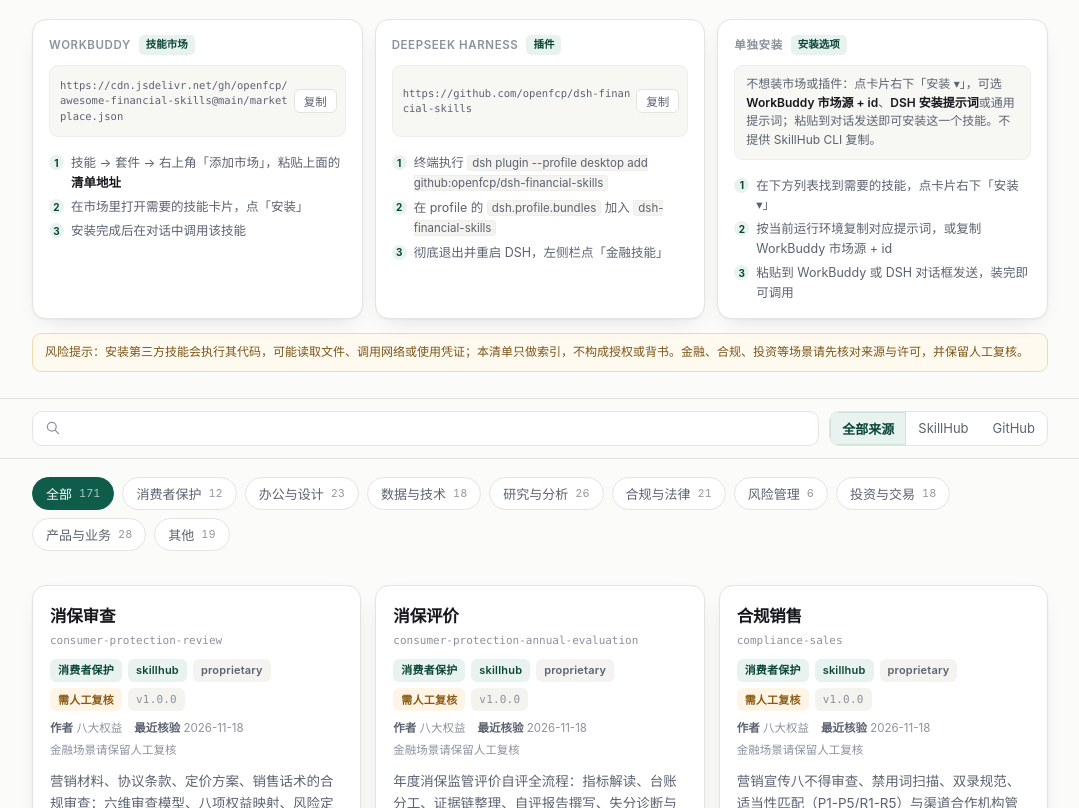
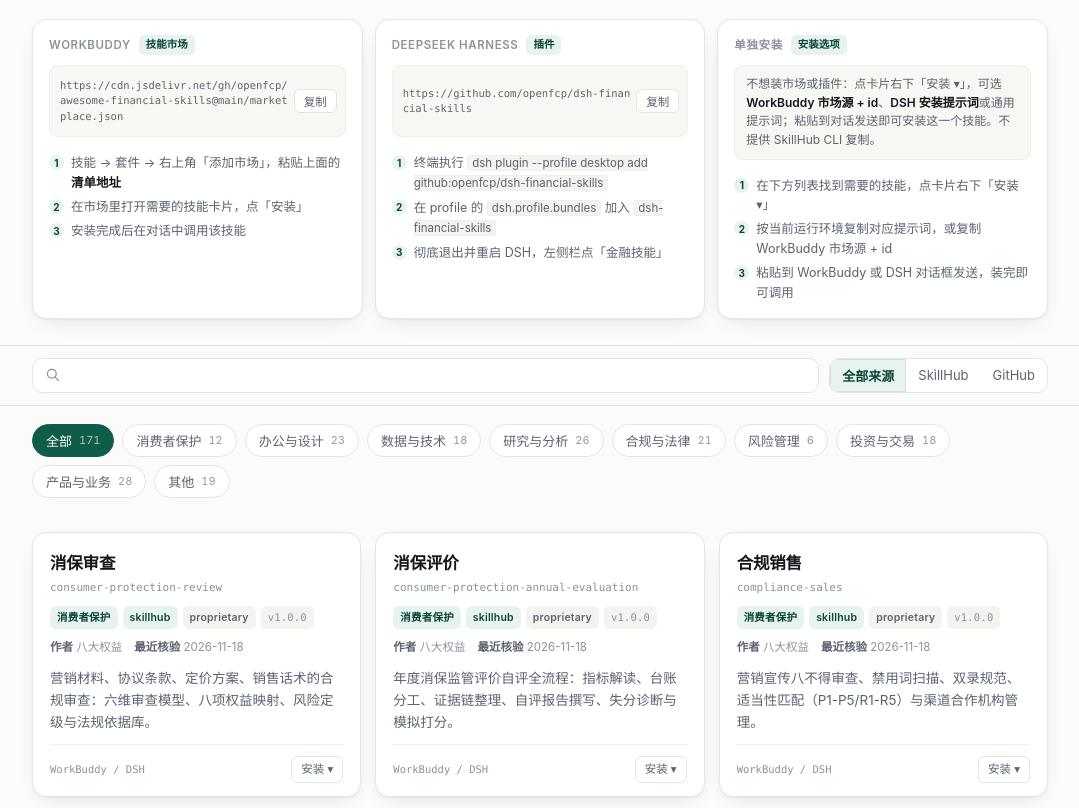
Before and after one commit to openfcp/awesome-financial-skills, a website: page docs/index.html in a window 1280 px wide. Shown: the part 137-945 px from the top of the page, without its empty margins (100-1179 px from the left). Drawn offline with Linux system fonts and the light colour scheme.

Commit message:
fix: 安装菜单点外部收起，精简卡片标签与风险提示

```diff
--- a/docs/index.html
+++ b/docs/index.html
@@ -104,14 +104,14 @@ main{padding:16px 0 56px}
 .card h3{margin:0 0 2px; font-size:16.5px; font-weight:660; letter-spacing:-.2px}
 .card .id{font-family:ui-monospace,SFMono-Regular,Menlo,monospace; font-size:11px; color:var(--ink-3); margin-bottom:9px; word-break:break-all}
 .card p{margin:0 0 11px; color:var(--ink-2); font-size:13.5px; flex:1}
-.badges{display:flex; gap:6px; flex-wrap:wrap; margin-bottom:8px}
-.b{font-size:11px; padding:2.5px 8px; border-radius:6px; font-weight:600; letter-spacing:.2px}
+.badges{display:flex; gap:5px; flex-wrap:nowrap; overflow-x:auto; scrollbar-width:none; margin-bottom:8px; padding-bottom:1px}
+.badges::-webkit-scrollbar{display:none}
+.b{font-size:10.5px; padding:2.5px 7px; border-radius:6px; font-weight:600; letter-spacing:.2px; white-space:nowrap; flex:none}
 .b.cat{background:var(--accent-soft); color:var(--accent-ink)}
 .b.skillhub{background:var(--accent-soft); color:var(--accent-ink)}
 .b.github{background:#eef0f4; color:#3d4553}
 .b.ver{background:#f4f3ef; color:var(--ink-3); font-weight:500; font-family:ui-monospace,Menlo,monospace}
 .b.license{background:#f4f3ef; color:var(--ink-2); font-weight:600}
-.b.review{background:#fff4e5; color:#8a5a13}
 .card .meta{display:flex; flex-wrap:wrap; gap:3px 12px; font-size:11.5px; color:var(--ink-3); margin-bottom:10px}
 .card .meta b{font-weight:600; color:var(--ink-2)}
 .card .foot{border-top:1px solid var(--line-2); padding-top:11px; display:flex; align-items:center; gap:8px; min-width:0}
@@ -128,8 +128,6 @@ main{padding:16px 0 56px}
 .inst .menu button:hover{background:var(--accent-soft); color:var(--accent-ink)}
 .inst .menu b{display:block; font-size:12px; font-weight:600}
 .inst .menu small{display:block; font-size:10.5px; color:var(--ink-3); margin-top:2px}
-.risk{margin-top:14px; padding:9px 12px; border:1px solid #f0d9ae; background:#fffaf0; border-radius:9px;
-  font-size:12px; line-height:1.55; color:#7a5517}
 
 /* ---------- empty ---------- */
 .empty-state{margin-top:34px; text-align:center; color:var(--ink-3); padding:36px 20px; border:1px dashed var(--line); border-radius:var(--radius)}
@@ -213,7 +211,6 @@ footer a{color:var(--ink-2)}
       </div>
     </div>
 
-    <div class="risk" data-zh="风险提示：安装第三方技能会执行其代码，可能读取文件、调用网络或使用凭证；本清单只做索引，不构成授权或背书。金融、合规、投资等场景请先核对来源与许可，并保留人工复核。" data-en="Risk notice: installing a third-party skill runs its code, which may read files, access the network, or use credentials. This index is not an endorsement or a grant of rights. For finance, compliance, and investment use, review the source and license and keep a human in the loop.">风险提示：安装第三方技能会执行其代码，可能读取文件、调用网络或使用凭证；本清单只做索引，不构成授权或背书。金融、合规、投资等场景请先核对来源与许可，并保留人工复核。</div>
   </div>
 </header>
 
@@ -277,13 +274,11 @@ footer a{color:var(--ink-2)}
     zh: {none:"没有匹配的技能", noneHint:"换个关键词，或切回「全部分类」", copied:"已复制",
          install:"安装 ▾", wb:"WorkBuddy · 复制市场源 + id", wbHint:"在市场中找到该 id 后点安装",
          dsh:"DSH · 复制安装提示词", dshHint:"装到 ~/.dsh/skills/<id>", generic:"通用 · 复制安装提示词",
-         genericHint:"WorkBuddy / DSH 二选一", author:"作者", verified:"最近核验", review:"需人工复核",
-         metaReview:"金融场景请保留人工复核"},
+         genericHint:"WorkBuddy / DSH 二选一", author:"作者", verified:"最近核验"},
     en: {none:"No matching skills", noneHint:"Try another keyword or reset the category", copied:"Copied",
          install:"Install ▾", wb:"WorkBuddy · copy market URL + id", wbHint:"find the id in the market and install",
          dsh:"DSH · copy install prompt", dshHint:"install into ~/.dsh/skills/<id>", generic:"Generic · copy install prompt",
-         genericHint:"choose WorkBuddy or DSH", author:"Author", verified:"Verified", review:"Human review",
-         metaReview:"Keep a human in the loop for finance use"}
+         genericHint:"choose WorkBuddy or DSH", author:"Author", verified:"Verified"}
   };
 
   function applyI18n(){
@@ -388,13 +383,11 @@ footer a{color:var(--ink-2)}
           <span class="b cat">${esc(T(catOf(s.category).title))}</span>
           <span class="b ${s.source.type}">${s.source.type}</span>
           <span class="b license">${esc(s.license || "—")}</span>
-          <span class="b review">${esc(UI[lang].review)}</span>
           <span class="b ver">v${esc(s.version)}</span>
         </div>
         <div class="meta">
           <span><b>${esc(UI[lang].author)}</b> ${esc(s.author || "—")}</span>
           <span><b>${esc(UI[lang].verified)}</b> ${esc(verified)}</span>
-          <span>${esc(UI[lang].metaReview)}</span>
         </div>
         <p>${esc(T(s.summary))}</p>
         <div class="foot">
@@ -415,6 +408,16 @@ footer a{color:var(--ink-2)}
       copy(b.dataset.cmd, b);
       const box = b.closest("details");
       if (box) box.open = false;
+    });
+
+    // 同时只开一个安装菜单；点开另一个时自动收起前一个。
+    grid.querySelectorAll("details.inst").forEach(d => {
+      d.addEventListener("toggle", () => {
+        if (!d.open) return;
+        grid.querySelectorAll("details.inst[open]").forEach(other => {
+          if (other !== d) other.open = false;
+        });
+      });
     });
 
     const none = document.getElementById("none");
@@ -473,6 +476,17 @@ footer a{color:var(--ink-2)}
   document.querySelectorAll("button.copy[data-copy]").forEach(b => b.onclick = () =>
     copy(document.getElementById(b.dataset.copy).textContent, b));
 
+  // 点菜单外部或按 Esc 收起，不依赖再点一次「安装」。
+  document.addEventListener("click", e => {
+    document.querySelectorAll("details.inst[open]").forEach(d => {
+      if (!d.contains(e.target)) d.open = false;
+    });
+  });
+  document.addEventListener("keydown", e => {
+    if (e.key !== "Escape") return;
+    document.querySelectorAll("details.inst[open]").forEach(d => { d.open = false; });
+  });
+
   applyI18n(); render();
 })();
 </script>
```
